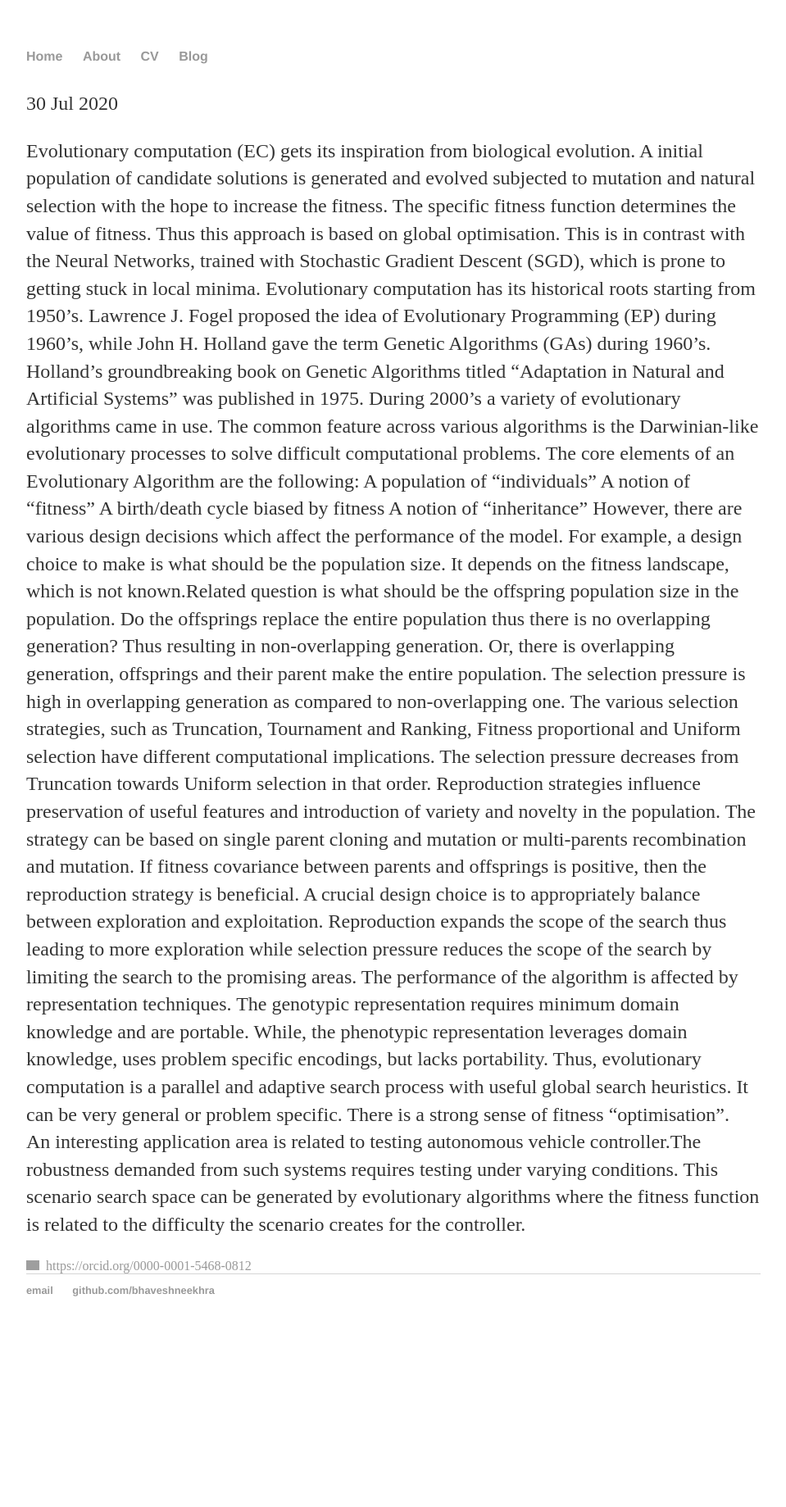
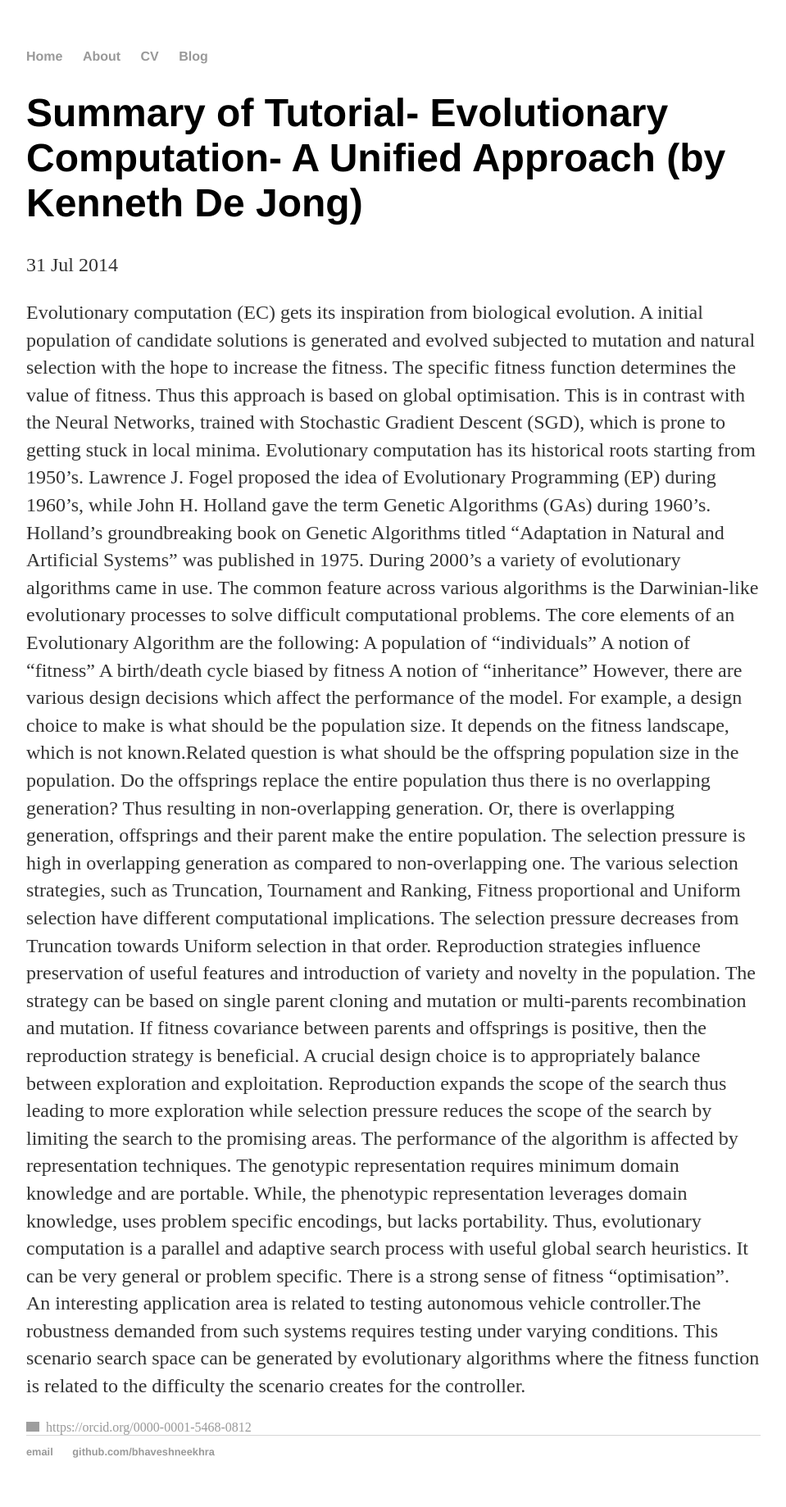
Before and after one commit to bhaveshneekhra/bhaveshneekhra.github.io, a Jekyll site: the page built from _posts/2020-07-31-GECCO-2020.md, in a window 1280 px wide. Shown: the whole page at 82% size, without its empty margins (160-1119 px from the left). Built offline with Jekyll 4.4.1, drawn with Linux system fonts in a browser that asks for light colours; our own code applies the rules of GitHub Pages for plain Markdown files; before the commit the page ends 1642 px from its top, so only the background shows below that; grey boxes are pictures that could not be loaded.

Commit message:
Update 2020-07-31-GECCO-2020.md

```diff
--- a/_posts/2020-07-31-GECCO-2020.md
+++ b/_posts/2020-07-31-GECCO-2020.md
@@ -1,6 +1,6 @@
 ---
 layout: post
-title: "Summary of Tutorial- “Evolutionary Computation- A Unified Approach” (by Kenneth De Jong)
+title: "Summary of Tutorial- Evolutionary Computation- A Unified Approach (by Kenneth De Jong)"
 
 date: 2014-07-31
 ---
```
